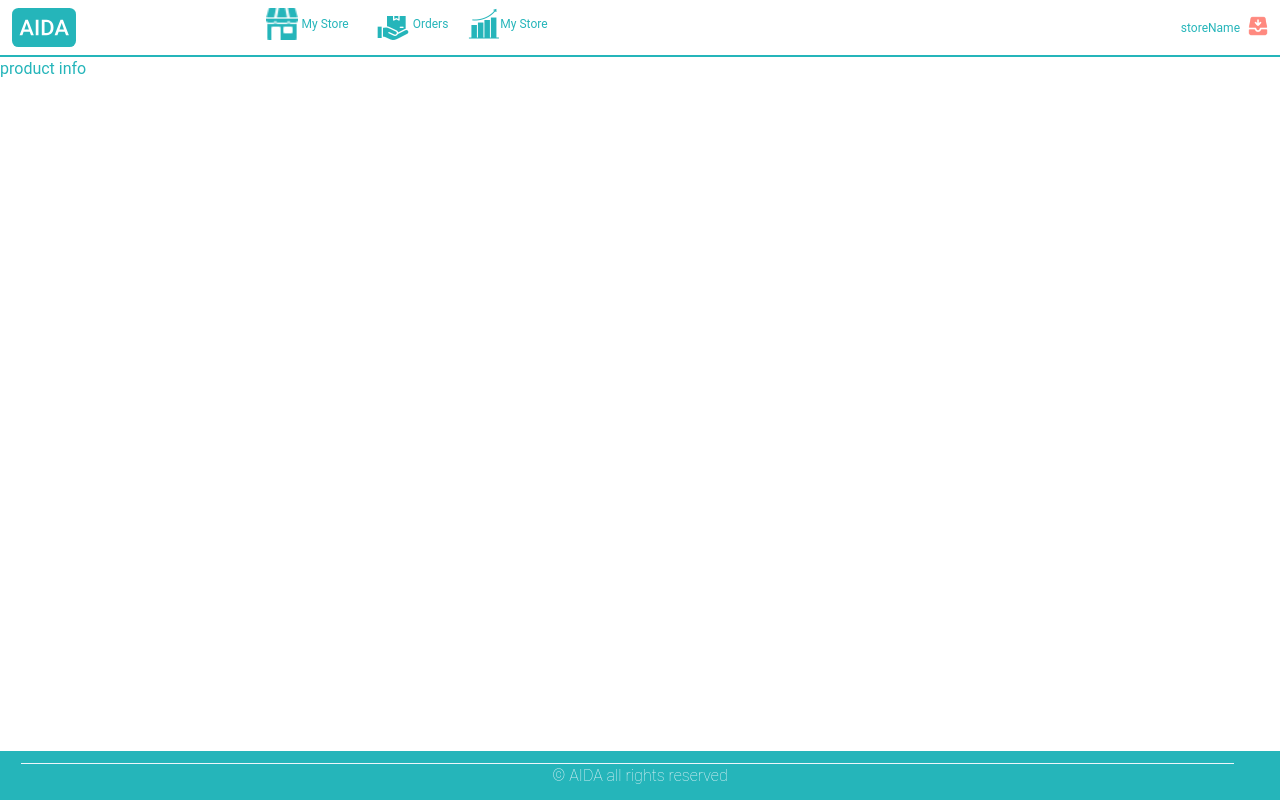
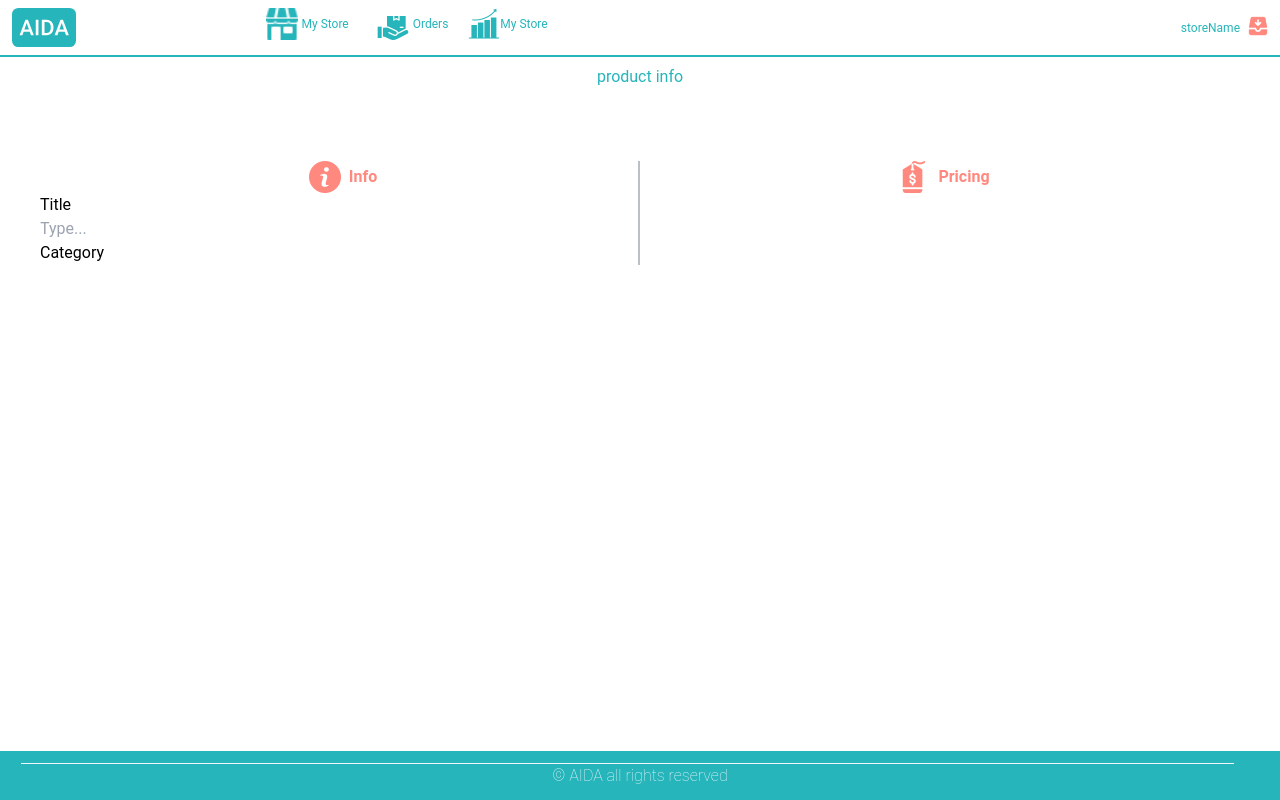
Before and after one commit to RanaMohamad21/Aida-Front-End, a React (Vite) app in the folder Aida/: page /addproduct in a window 1280 px wide. Built offline with nearby package versions, Linux system fonts and the light colour scheme.

Commit message:
Added some more to the add page

```diff
--- a/Aida/src/Vendor/AddProduct.jsx
+++ b/Aida/src/Vendor/AddProduct.jsx
@@ -1,14 +1,14 @@
 import { useShelves } from "../Contexts/VendorShelves";
 import VendorNavBar from "./VendorNavBar";
+import info from "../assets/vendor/products/information-button.png";
+import pricing from "../assets/vendor/products/price-tag.png";
 function AddProduct(props) {
   // eslint-disable-next-line react/prop-types
   console.log(props);
   // eslint-disable-next-line react/prop-types
   //   const { shelfID } = state;
   const { updateShelves, shelfID } = useShelves();
-  function handleAddProduct(){
-
-  }
+  function handleAddProduct() {}
 
   console.log("Shelf ID: ", shelfID);
   return (
@@ -19,15 +19,40 @@ function AddProduct(props) {
           {/* Upload Image  */}
           <div></div>
 
-
           {/* Item Information */}
-      <div className=" grid-rows-5">
+          <div className="grid  grid-rows-5 px-10">
             {/* Title  */}
-        <div ><p className=" mx-auto text-teal ">product info</p>
+            <div className="flex justify-center mt-2 mb-8">
+              <p className=" mx-auto text-teal ">product info</p>
             </div>
 
             {/* Info and Pricing    */}
-        <div></div>
+            <div className=" grid grid-cols-2 ">
+              <div className="border-r-2 border-gray">
+              <div className=" flex justify-center ">
+                <span className="px-2  ">
+                  <img src={info} alt={"information"} />
+                </span>
+                <p className=" text-FlamingoPink flex font-semibold mt-1 ">
+                  {" "}
+                  Info
+                </p>
+              </div>
+              <h1>Title</h1>
+              <input  type="text" placeholder="Type..." />
+              <h1>Category</h1>
+
+              </div>
+              <div className=" flex justify-center ">
+                <span className="px-2  ">
+                  <img src={pricing} alt={"pricing"} />
+                </span>
+                <p className=" text-FlamingoPink flex font-semibold mt-1 ">
+                  {" "}
+                  Pricing
+                </p>
+              </div>
+            </div>
 
             {/* Specification  */}
             <div></div>
@@ -37,9 +62,7 @@ function AddProduct(props) {
 
             {/* Description  */}
             <div></div>
-
           </div>
-
         </form>
       </div>
     </>
```
Lines whose indentation alone changed are shown as unchanged.
